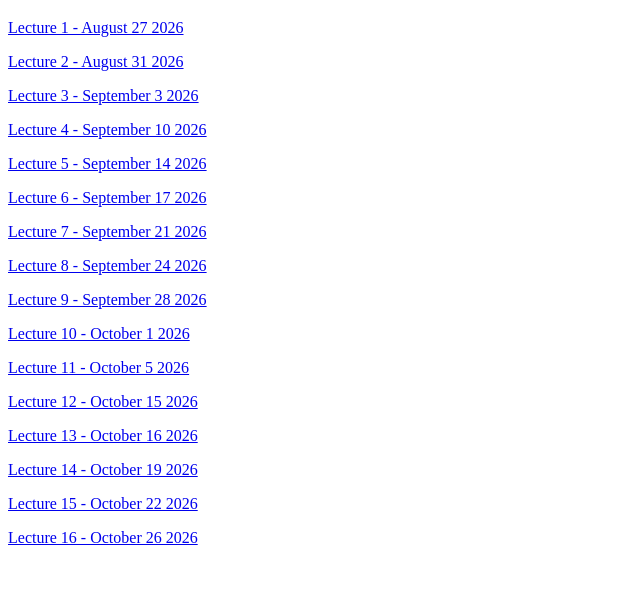
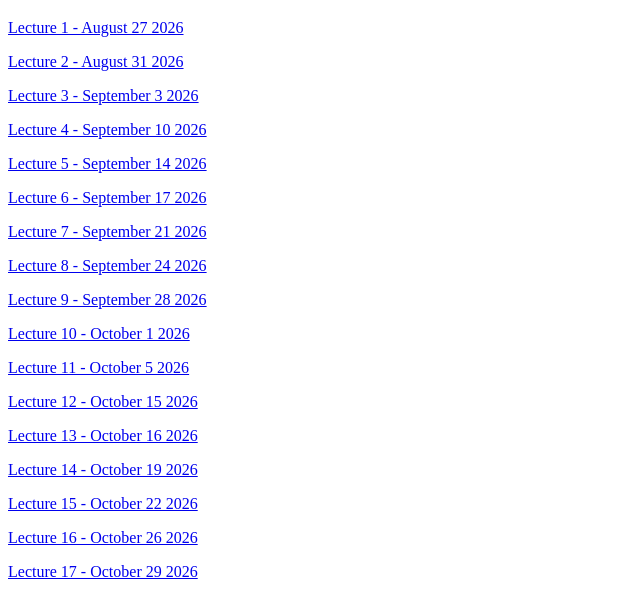
Before and after one commit to meliksahyorulmazlar/meliksahyorulmazlar.github.io, a plain HTML site: page math4400.html in a window 1280 px wide. Shown: the part 61-676 px from the top of the page, without its empty margins (0-640 px from the left). Drawn offline with Linux system fonts and the light colour scheme.

Commit message:
Update math4400.html

```diff
--- a/math4400.html
+++ b/math4400.html
@@ -23,5 +23,6 @@
   <p><a href="math4400/lecture-14-2026-10-19.pdf">Lecture 14 - October 19 2026</a></p>
   <p><a href="math4400/lecture-15-2026-10-22.pdf">Lecture 15 - October 22 2026</a></p>
   <p><a href="math4400/lecture-16-2026-10-26.pdf">Lecture 16 - October 26 2026</a></p>
+  <p><a href="math4400/lecture-17-2026-10-29.pdf">Lecture 17 - October 29 2026</a></p>
 </body>
 </html>
```
